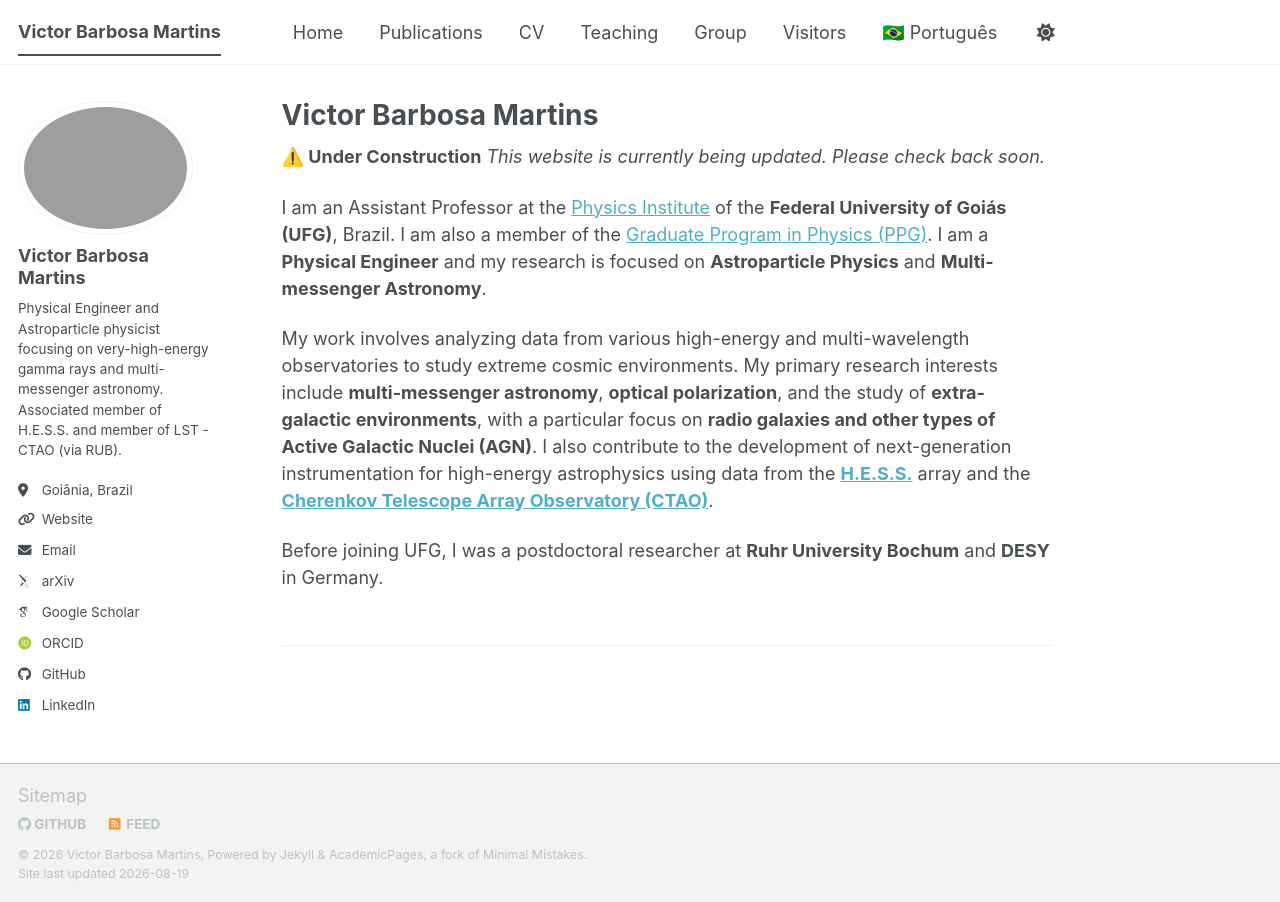
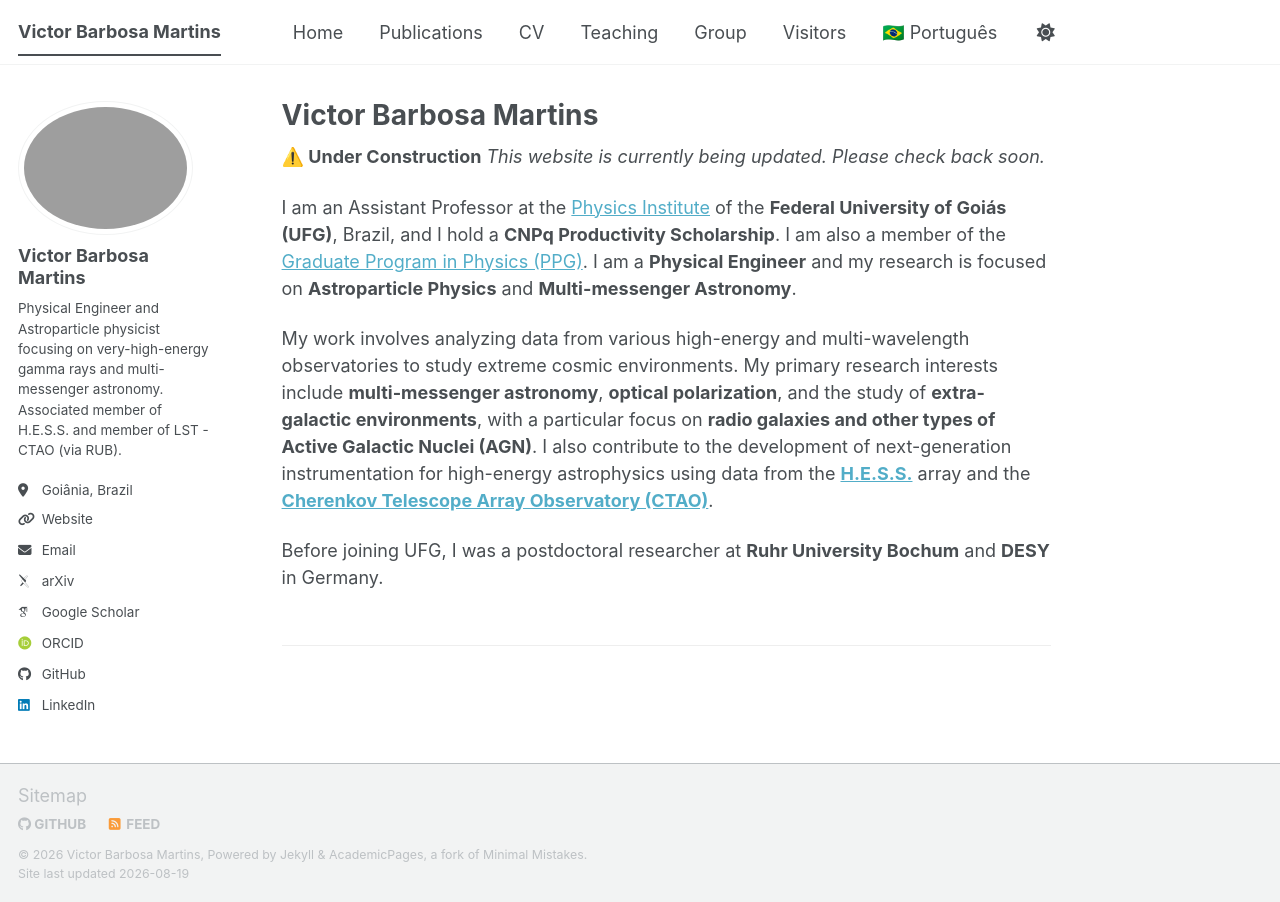
Before and after one commit to VictorBarbosaMartins/victorbarbosamartins.github.io, a Jekyll site: the page built from _pages/about.md, in a window 1280 px wide. Built offline with Jekyll 4.4.1, drawn with Linux system fonts in a browser that asks for light colours; some web fonts are replaced; a script bundle is joined from its source files by our own code; library files that are not in the unit come from our copies.

Commit message:
Add CNPq scholarship to about pages and fix map widget protocol

```diff
--- a/_pages/about.md
+++ b/_pages/about.md
@@ -9,7 +9,7 @@ author_profile: true
 **⚠️ Under Construction**
 *This website is currently being updated. Please check back soon.*
 
-I am an Assistant Professor at the [Physics Institute](https://if.ufg.br/) of the **Federal University of Goiás (UFG)**, Brazil. I am also a member of the [Graduate Program in Physics (PPG)](https://posgraduacao.if.ufg.br/). I am a **Physical Engineer** and my research is focused on **Astroparticle Physics** and **Multi-messenger Astronomy**.
+I am an Assistant Professor at the [Physics Institute](https://if.ufg.br/) of the **Federal University of Goiás (UFG)**, Brazil, and I hold a **CNPq Productivity Scholarship**. I am also a member of the [Graduate Program in Physics (PPG)](https://posgraduacao.if.ufg.br/). I am a **Physical Engineer** and my research is focused on **Astroparticle Physics** and **Multi-messenger Astronomy**.
 
 My work involves analyzing data from various high-energy and multi-wavelength observatories to study extreme cosmic environments. My primary research interests include **multi-messenger astronomy**, **optical polarization**, and the study of **extra-galactic environments**, with a particular focus on **radio galaxies and other types of Active Galactic Nuclei (AGN)**. I also contribute to the development of next-generation instrumentation for high-energy astrophysics using data from the **[H.E.S.S.](https://hess-experiment.eu/)** array and the **[Cherenkov Telescope Array Observatory (CTAO)](https://www.ctao.org/)**.
 
```
Also changed, not shown: _pages/pt/about.md (+1 -1 lines), _pages/pt/visitors.md (+1 -1 lines), _pages/visitors.md (+2 -2 lines).
